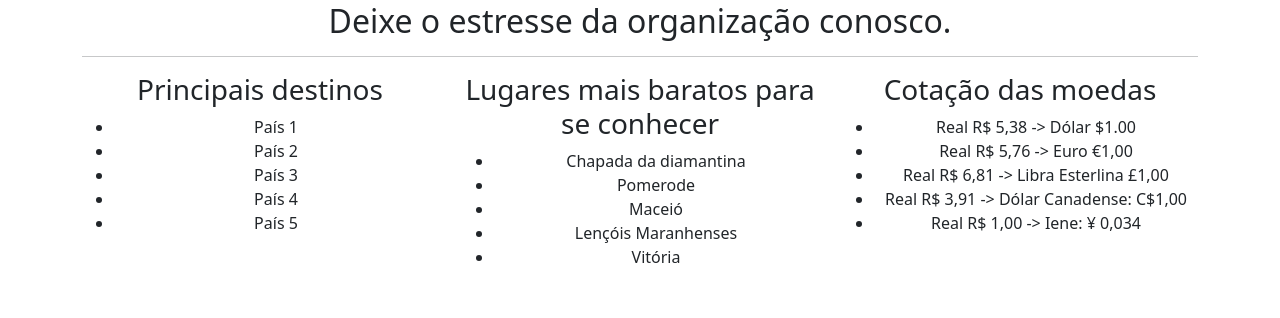
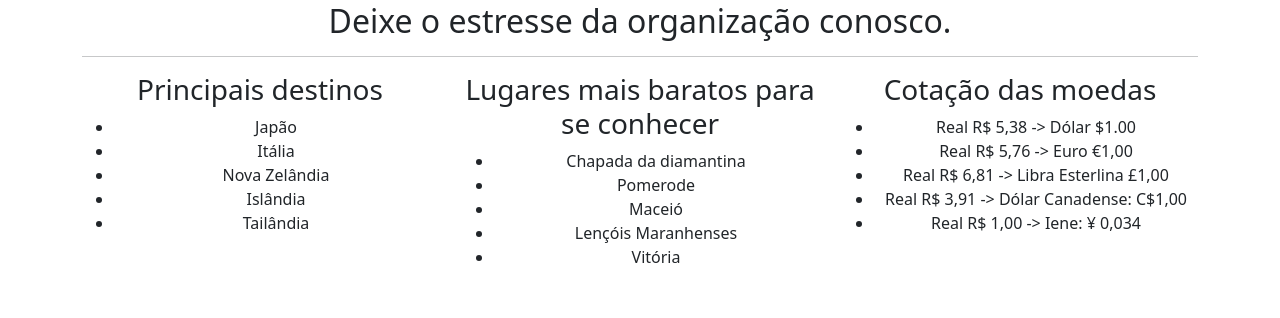
Before and after one commit to DaviLuizCL/viagenspython, a Flask app: page / in a window 1280 px wide. Shown: the part 208-526 px from the top of the page. Run offline with Flask 3, Linux system fonts and the light colour scheme.

Commit message:
Resolução de Bug em editar viagens

```diff
--- a/estudoboladao/routes.py
+++ b/estudoboladao/routes.py
@@ -102,6 +102,8 @@ def editar_viagem(viagem_id):
            autor=current_user)
         flash(f'Viagem para {form.destino.data}, modificada com sucesso!', 'alert-success')
         return redirect(url_for('usuarios'))
+    elif request.method == 'POST':
+        flash(f'Erro na edição de viagem', 'alert-danger')
     return render_template('editarviagem.html', form=form, viagem=viagem)
 
 
--- a/estudoboladao/templates/home.html
+++ b/estudoboladao/templates/home.html
@@ -12,11 +12,11 @@
         <div class="col-md-4">
             <h3>Principais destinos</h3>
             <ul>
-                <li>País 1</li>
-                <li>País 2</li>
-                <li>País 3</li>
-                <li>País 4</li>
-                <li>País 5</li>
+                <li>Japão</li>
+                <li>Itália</li>
+                <li>Nova Zelândia</li>
+                <li>Islândia</li>
+                <li>Tailândia</li>
             </ul>
         </div>
         <div class="col-md-4">
```
Also changed, not shown: estudoboladao/forms.py (+9 -0 lines), instance/meusite.db.
